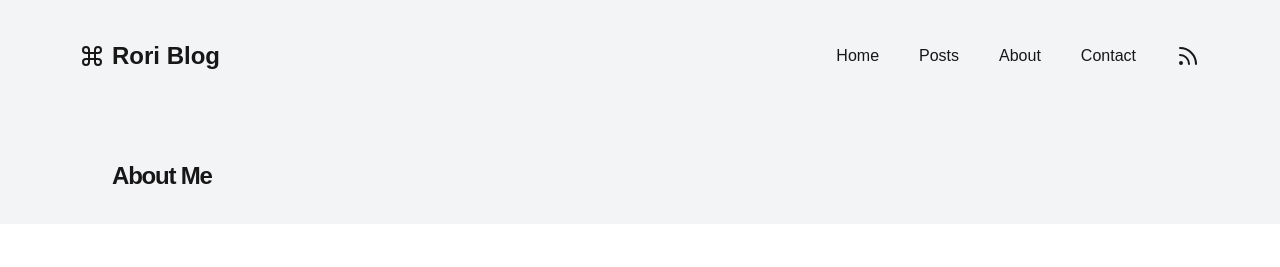
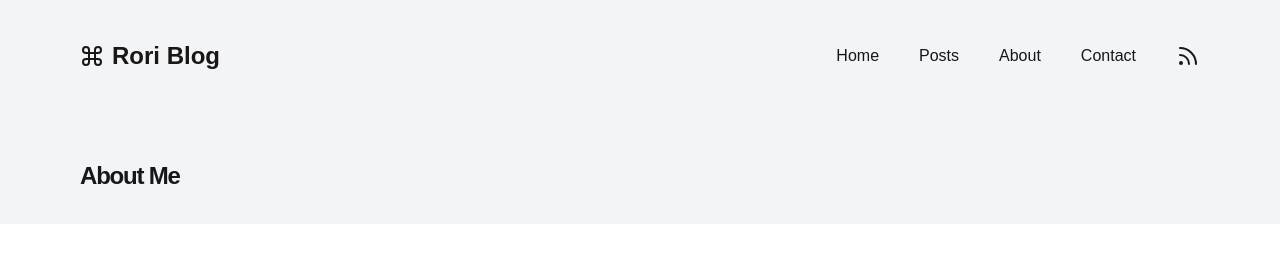
Before and after one commit to rorisangputu/next-blog, a Next.js app: page /about in a window 1280 px wide. Shown: the top 267 px of the page. Built offline with nearby package versions, Linux system fonts and the light colour scheme.

Commit message:
fix: correct padding class in Header component

```diff
--- a/src/components/Header.tsx
+++ b/src/components/Header.tsx
@@ -1,3 +1,3 @@
 export default function Header({ children }: { children: React.ReactNode }) {
-  return <div className="bg-gray-100 p-8 dark:bg-gray-800">{children}</div>;
+  return <div className="bg-gray-100 py-8 dark:bg-gray-800">{children}</div>;
 }
```
